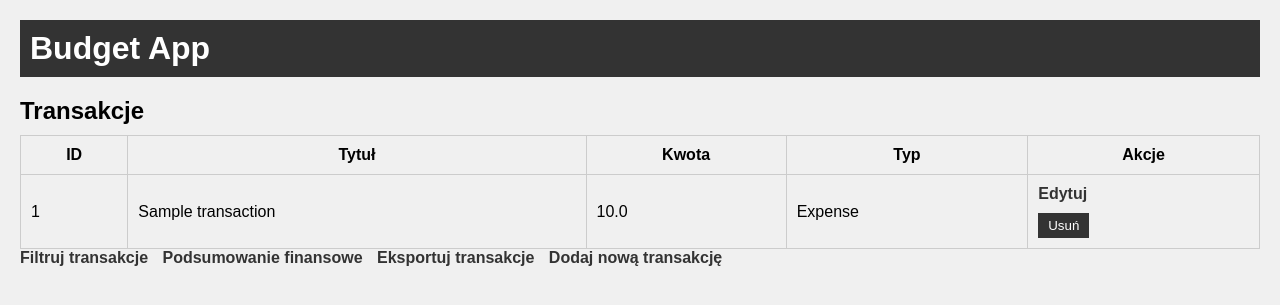
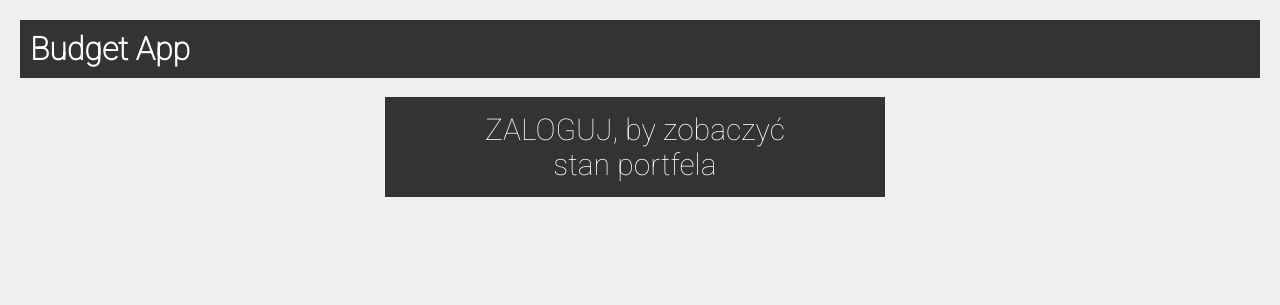
Before and after one commit to boguszmedykowski/flask_kanban, a Flask app: page / in a window 1280 px wide. Shown: the top 305 px of the page. Run offline with Flask 3, Linux system fonts and the light colour scheme; tables that the repository leaves empty hold one stand-in row (values such as "Sample post").

Commit message:
add register/login forms

```diff
--- a/main.py
+++ b/main.py
@@ -1,6 +1,11 @@
 from flask import Flask, render_template, request, redirect, url_for, Response
 from flask_sqlalchemy import SQLAlchemy
 from sqlalchemy.exc import SQLAlchemyError
+from flask_login import UserMixin, login_user, LoginManager, login_required, logout_user, current_user
+from flask_wtf import FlaskForm
+from wtforms import StringField, PasswordField, SubmitField
+from wtforms.validators import InputRequired, Length, ValidationError
+from flask_bcrypt import Bcrypt
 from enum import Enum
 import io
 import csv
@@ -14,6 +19,8 @@ class Config:
 
 
 app = Flask(__name__)
+app.config['SECRET_KEY'] = 'thisisasecretkey'
+bcrypt = Bcrypt(app)
 app.config.from_object(Config)
 db = SQLAlchemy(app)
 
@@ -33,6 +40,44 @@ class Transaction(db.Model):
     amount = db.Column(db.Float, nullable=False)
     type = db.Column(db.Enum(TransactionType), nullable=False)
 
+login_manager = LoginManager()
+login_manager.init_app(app)
+login_manager.login_view = "login"
+
+@login_manager.user_loader
+def load_user(user_id):
+     return User.query.get(int(user_id))
+
+
+class User(db.Model, UserMixin):
+    id = db.Column(db.Integer, primary_key=True)
+    username = db.Column(db.String(20), nullable=False, unique=True)
+    password = db.Column(db.String(80), nullable=False)
+
+class RegisterForm(FlaskForm):
+    username = StringField(validators=[InputRequired(), Length(
+        min=4, max=20)], render_kw={"placeholder": "Username"})
+
+    password = PasswordField(validators=[InputRequired(), Length(
+        min=4, max=20)], render_kw={"placeholder": "Password"})
+
+    submit = SubmitField("Register")
+
+    def validate_username(self, username):
+        existing_user_username = User.query.filter_by(
+            username=username.data).first()
+        if existing_user_username:
+             raise ValidationError(
+                  "There already is a user with that username. Choose a different one.")
+
+class LoginForm(FlaskForm):
+    username = StringField(validators=[InputRequired(), Length(
+        min=4, max=20)], render_kw={"placeholder": "Username"})
+
+    password = PasswordField(validators=[InputRequired(), Length(
+        min=4, max=20)], render_kw={"placeholder": "Password"})
+
+    submit = SubmitField("Login")
 
 # Inicjalizacja bazy danych
 with app.app_context():
@@ -48,6 +93,34 @@ def index():
 
 # Dodawanie transakcji
 
+@app.route('/register', methods=['GET', 'POST'])
+def register():
+    form = RegisterForm()
+
+    if form.validate_on_submit():
+         hashed_password = bcrypt.generate_password_hash(form.password.data)
+         new_user = User(username=form.username.data, password=hashed_password)
+         db.session.add(new_user)
+         db.session.commit()
+         return redirect(url_for('login'))
+
+    return render_template('register.html', form=form)
+
+@app.route('/login', methods=['GET', 'POST'])
+def login():
+    form = LoginForm()
+    if form.validate_on_submit():
+         user = User.query.filter_by(username=form.username.data).first()
+         if user:
+              if bcrypt.check_password_hash(user.password, form.password.data):
+                   login_user(user)
+                   return redirect(url_for('dashboard'))
+    return render_template('login.html', form=form)
+
+@app.route('/dashboard', methods=['GET', 'POST'])
+@login_required
+def dashboard():
+     return render_template('dashboard.html')
 
 @app.route('/add_transaction', methods=['GET', 'POST'])
 def add_transaction():
--- a/requiremetns.txt
+++ /dev/null
@@ -1,2 +0,0 @@
-Flask==3.0.0
-Flask-SQLAlchemy==3.1.1
--- a/static/style.css
+++ b/static/style.css
@@ -1,3 +1,5 @@
+@import url('https://fonts.googleapis.com/css2?family=Roboto:wght@100&display=swap');
+
 /* Resetowanie domyślnych stylów */
 body, h1, h2, p, ul, li, form {
     margin: 0;
@@ -7,7 +9,7 @@ body, h1, h2, p, ul, li, form {
 /* Ustawienie tła strony */
 body {
     background-color: #f0f0f0;
-    font-family: Arial, sans-serif;
+    font-family: 'Roboto', sans-serif;
     margin: 20px;
 }
 
@@ -16,6 +18,7 @@ h1 {
     background-color: #333;
     color: #fff;
     padding: 10px;
+    font-weight: 600;
 }
 
 /* Nagłówek podstron */
--- a/templates/index.html
+++ b/templates/index.html
@@ -2,42 +2,25 @@
 <html lang="en">
 <head>
     <meta charset="UTF-8">
+    <meta name="viewport" content="width=device-width, initial-scale=1.0">
+
+    <link rel="stylesheet" href="{{ url_for('static', filename='style.css') }}">
+
     <title>Budget App</title>
-    <link rel="stylesheet" href="{{ url_for('static', filename='style.css') }}">
+    <!-- <link rel="icon" type="image/x-icon" href="{{ url_for('static', filename='images/favicon.ico') }}"/>   -->
+
+    <!-- <link rel="stylesheet" href="https://fonts.googleapis.com/icon?family=Material+Icons"> -->
+
+
 </head>
 <body>
     <h1>Budget App</h1>
-    <h2>Transakcje</h2>
-    <table>
-        <thead>
-            <tr>
-                <th>ID</th>
-                <th>Tytuł</th>
-                <th>Kwota</th>
-                <th>Typ</th>
-                <th>Akcje</th>
-            </tr>
-        </thead>
-        <tbody>
-            {% for transaction in transactions %}
-                <tr>
-                    <td>{{ transaction.id }}</td>
-                    <td>{{ transaction.title }}</td>
-                    <td>{{ transaction.amount }}</td>
-                    <td>{{ transaction.type.value }}</td>
-                    <td>
-                        <a href="{{ url_for('edit_transaction', transaction_id=transaction.id) }}">Edytuj</a>
-                        <form method="post" action="{{ url_for('delete_transaction', transaction_id=transaction.id) }}">
-                            <button type="submit">Usuń</button>
-                        </form>
-                    </td>
-                </tr>
-            {% endfor %}
-        </tbody>
-    </table>
-    <a href="{{ url_for('filter_transactions') }}">Filtruj transakcje</a>
-    <a href="{{ url_for('summary') }}">Podsumowanie finansowe</a>
-    <a href="{{ url_for('export_transactions') }}">Eksportuj transakcje</a>
-    <a href="{{ url_for('add_transaction') }}">Dodaj nową transakcję</a>
+
+    <h3>
+        <div style="text-align: center;">
+            <a href="{{url_for('login')}}" style="display: inline-block; max-width: 350px; text-align: center; padding: 15px 75px; cursor: pointer;color: white ;background-color: #333; font-size: 30px; font-weight: 500; text-decoration: none; word-wrap: break-word" onmouseover="this.style.color='#F17272'" onmouseout="this.style.color='white'">ZALOGUJ, by zobaczyć stan portfela</a>
+        </div>
+    </h3>
+
 </body>
 </html>
```
